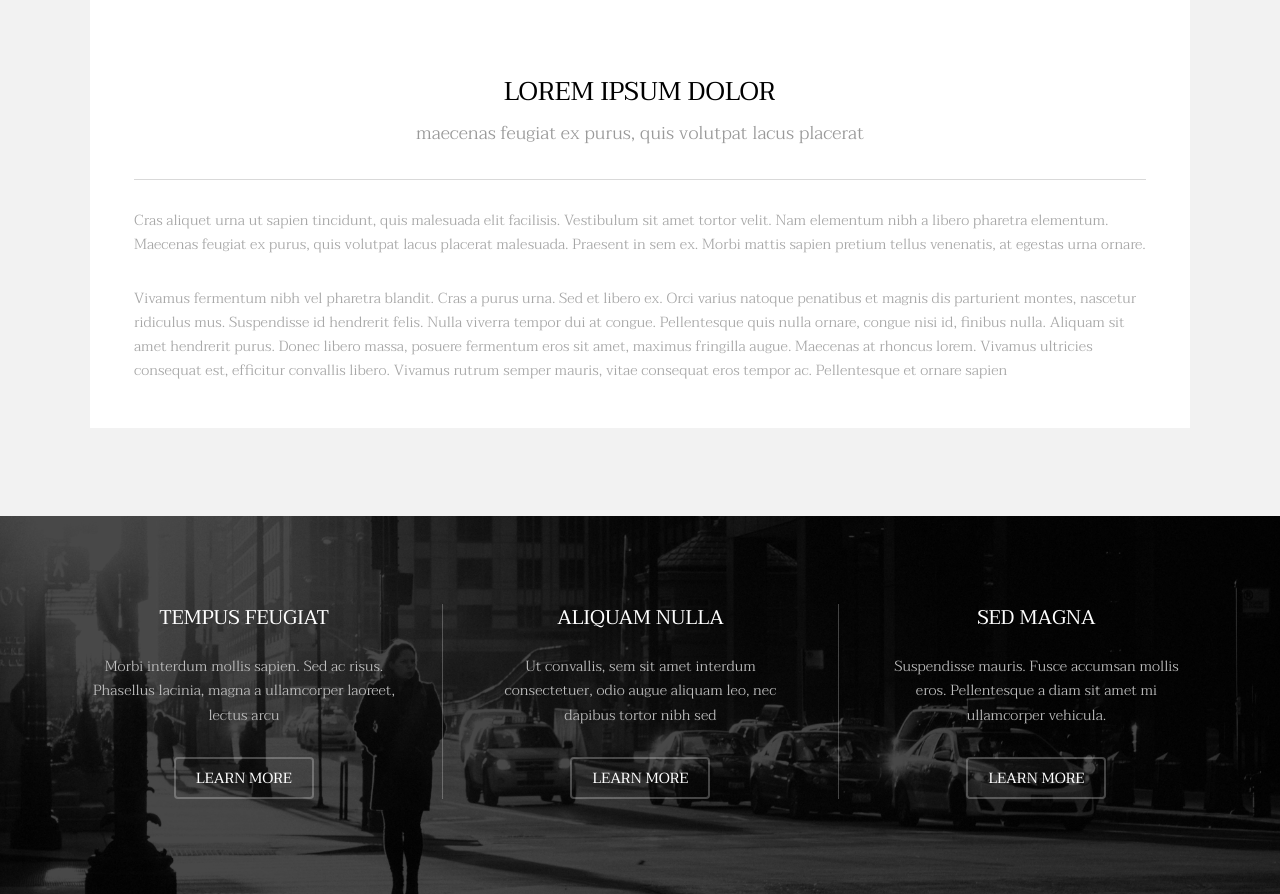
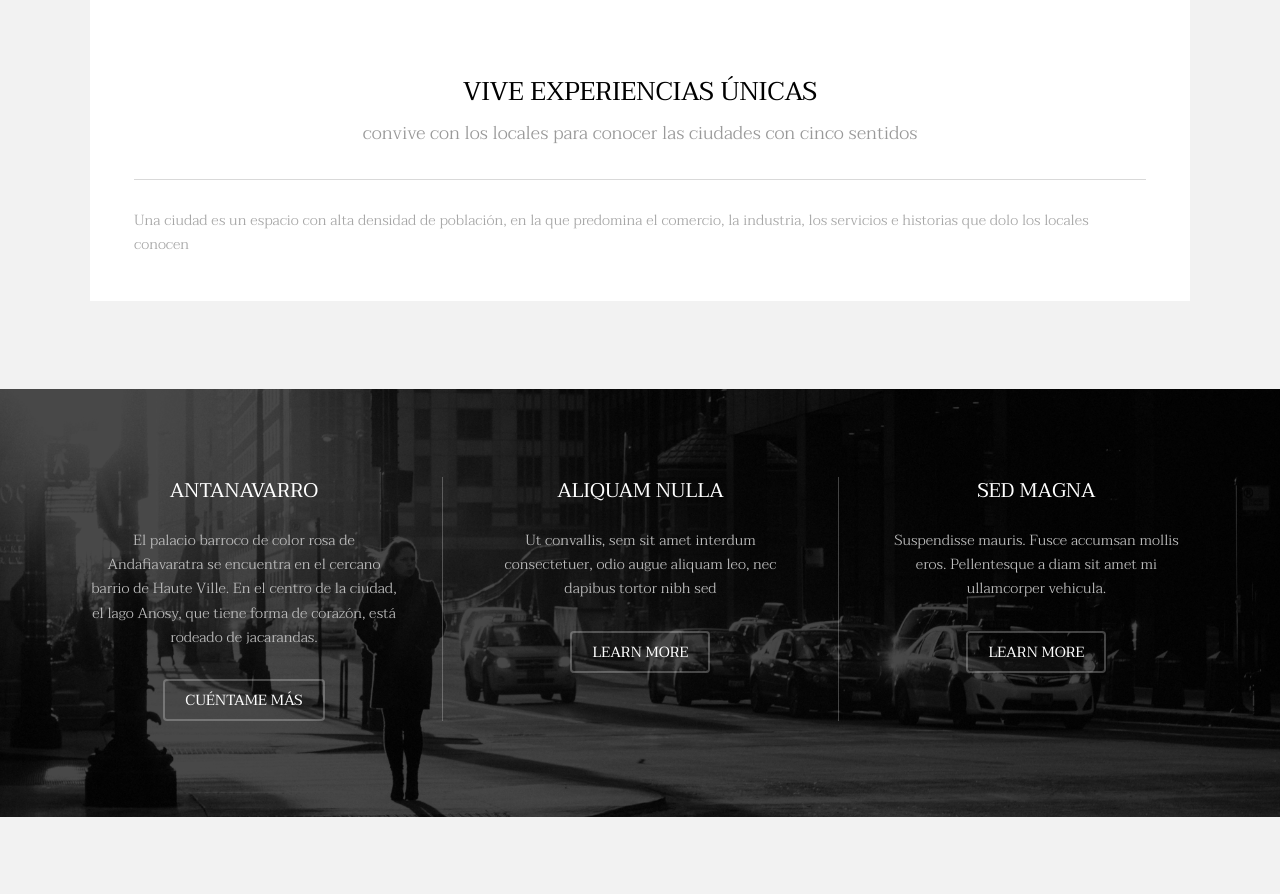
Before and after one commit to Aliciasapina/REP_04_METROPOLITA, a plain HTML site: page index.html in a window 1280 px wide. Shown: the part 1216-2110 px from the top of the page. Drawn offline with Linux system fonts and the light colour scheme.

Commit message:
todos los textos que faltan por ALICIA

```diff
--- a/index.html
+++ b/index.html
@@ -53,12 +53,11 @@
 							</div>
 							<div class="content">
 								<header class="align-center">
-									<h2>Lorem ipsum dolor</h2>
-									<p>maecenas feugiat ex purus, quis volutpat lacus placerat</p>
+									<h2>VIVE EXPERIENCIAS ÚNICAS</h2>
+									<p>convive con los locales para conocer las ciudades con cinco sentidos</p>
 								</header>
 								<hr />
-								<p> Cras aliquet urna ut sapien tincidunt, quis malesuada elit facilisis. Vestibulum sit amet tortor velit. Nam elementum nibh a libero pharetra elementum. Maecenas feugiat ex purus, quis volutpat lacus placerat malesuada. Praesent in sem ex. Morbi mattis sapien pretium tellus venenatis, at egestas urna ornare.</p>
-								<p>Vivamus fermentum nibh vel pharetra blandit. Cras a purus urna. Sed et libero ex. Orci varius natoque penatibus et magnis dis parturient montes, nascetur ridiculus mus. Suspendisse id hendrerit felis. Nulla viverra tempor dui at congue. Pellentesque quis nulla ornare, congue nisi id, finibus nulla. Aliquam sit amet hendrerit purus. Donec libero massa, posuere fermentum eros sit amet, maximus fringilla augue. Maecenas at rhoncus lorem. Vivamus ultricies consequat est, efficitur convallis libero. Vivamus rutrum semper mauris, vitae consequat eros tempor ac. Pellentesque et ornare sapien</p>
+								<p>Una ciudad es un espacio con alta densidad de población, en la que predomina el comercio, la industria, los servicios e historias que dolo los locales conocen</p>
 							</div>
 						</div>
 					</div>
@@ -71,11 +70,11 @@
 					<div id="flexgrid">
 						<div>
 							<header>
-								<h3>Tempus Feugiat</h3>
+								<h3>ANTANAVARRO</h3>
 							</header>
-							<p>Morbi interdum mollis sapien. Sed ac risus. Phasellus lacinia, magna a ullamcorper laoreet, lectus arcu</p>
+							<p>El palacio barroco de color rosa de Andafiavaratra se encuentra en el cercano barrio de Haute Ville. En el centro de la ciudad, el lago Anosy, que tiene forma de corazón, está rodeado de jacarandas.</p>
 							<ul class="actions">
-								<li><a href="#" class="button alt">Learn More</a></li>
+								<li><a href="#" class="button alt">CUÉNTAME MÁS</a></li>
 							</ul>
 						</div>
 						<div>
```
